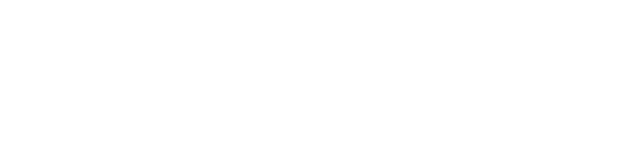
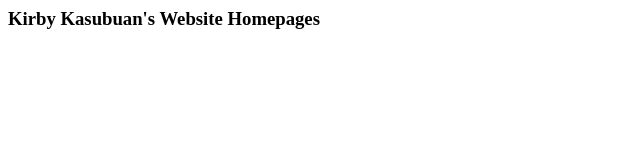
Before and after one commit to WVCS/website-Kirby05, a plain HTML site: page index.html in a window 1280 px wide. Shown: the whole page, without its empty margins (0-640 px from the left). Drawn offline with Linux system fonts and the light colour scheme.

Commit message:
Update index.html
Heading Text for testing

```diff
--- a/index.html
+++ b/index.html
@@ -1,7 +1,7 @@
 <html>
 
 
-
+<h3> Kirby Kasubuan's Website Homepages
 
 
 
```
